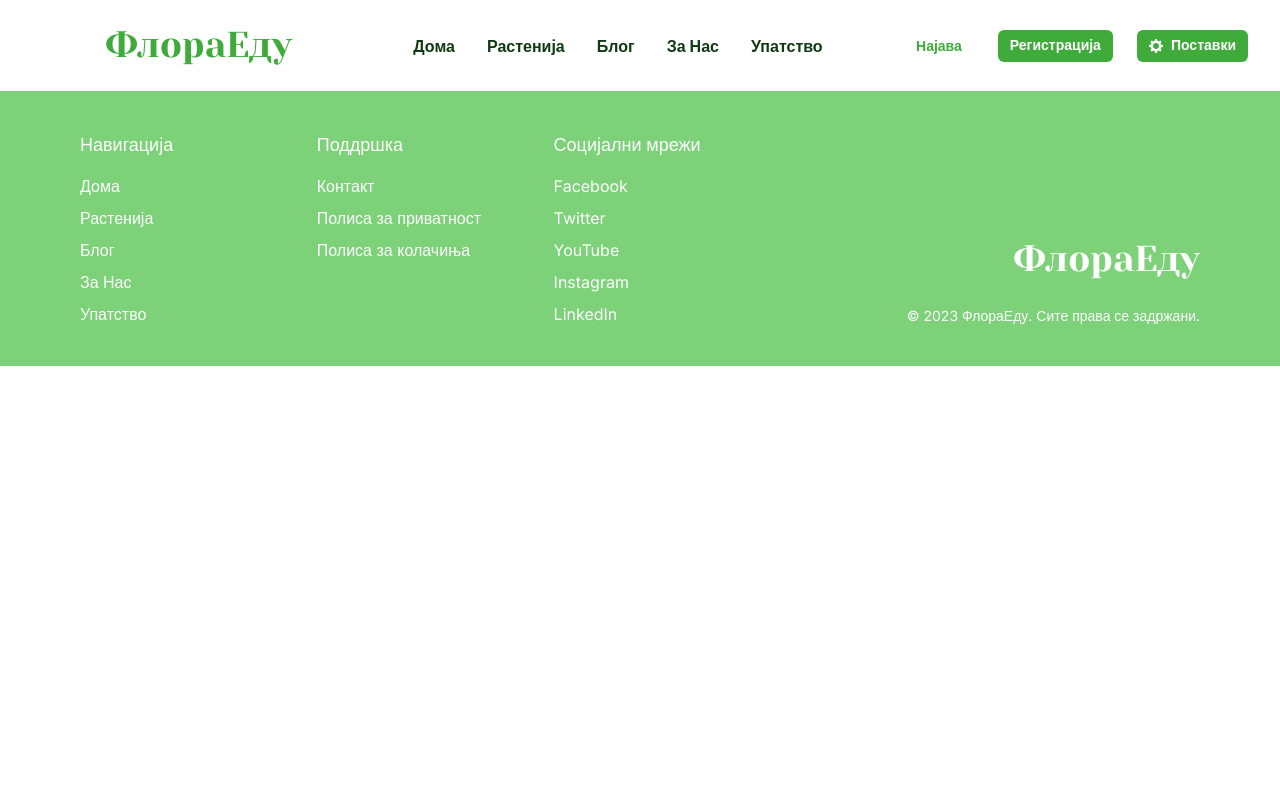
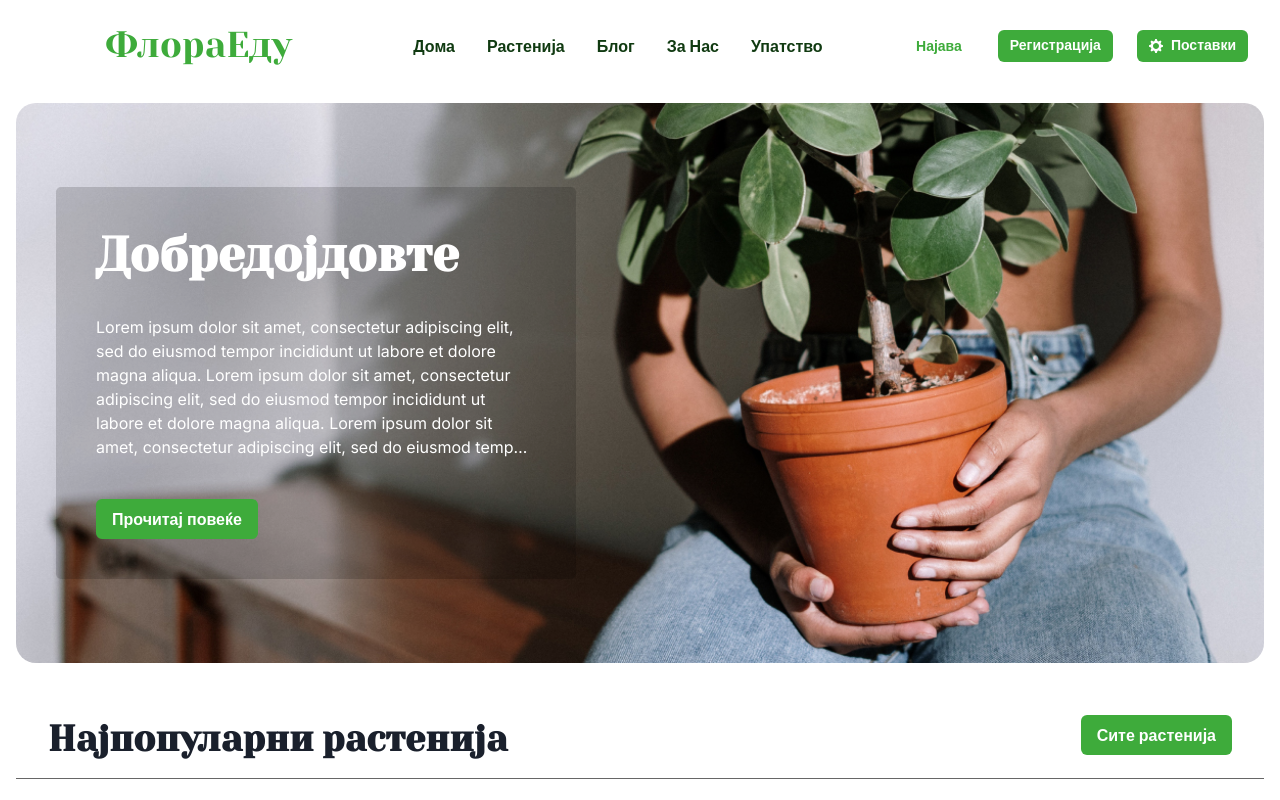
Before and after one commit to dev-marko/flora-edu, a React (Vite) app: page / in a window 1280 px wide. Shown: the top 800 px of the page. Built offline with nearby package versions, Linux system fonts and the light colour scheme; a web font is replaced by a local one.

Commit message:
Add MostPopularPlants component to App.tsx

```diff
--- a/src/App.tsx
+++ b/src/App.tsx
@@ -18,6 +18,8 @@ import AppTheme from '@/styles/themes/interface/appTheme';
 
 import Navbar from '@components/Navbar/Navbar';
 import Footer from '@components/Footer/Footer';
+import MostPopularPlants from '@components/MostPopularPlants/MostPopularPlants';
+import HeroSection from '@components/HeroSection/HeroSection';
 
 function App() {
   const [colorTheme] = useLocalStorage(COLOR_THEME_KEY, feGreen);
@@ -65,6 +67,8 @@ function App() {
           onColorModeChange={setColorThemeCallback}
           onFontSizeChange={setFontSizeCallback}
         ></DisplayPreferences>
+        <HeroSection></HeroSection>
+        <MostPopularPlants></MostPopularPlants>
       </Container>
       <Footer></Footer>
     </ChakraProvider>
```
